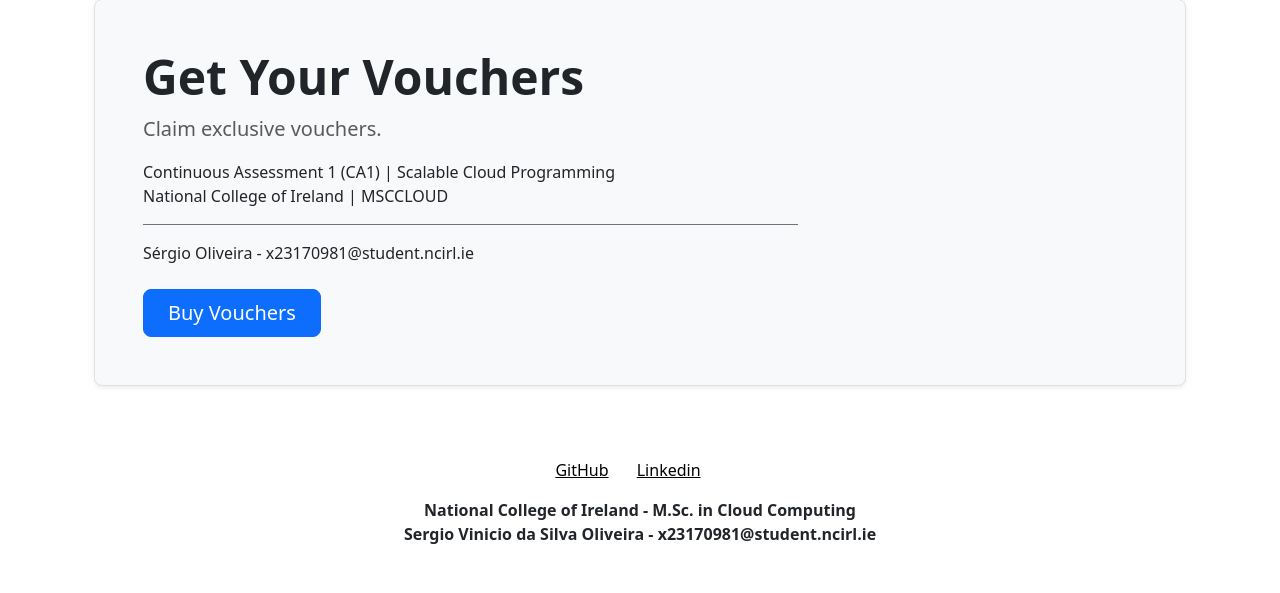
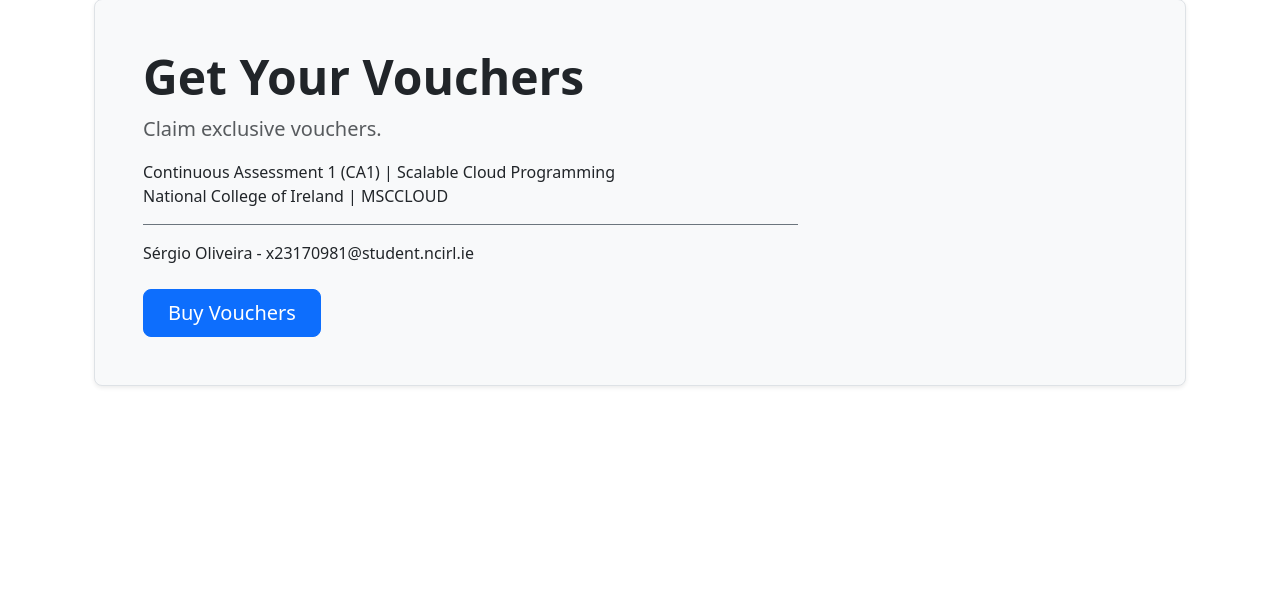
Before and after one commit to sergio-oliveira-br/safetrade_client_service, a Django app: page / in a window 1280 px wide. Shown: the part 49-642 px from the top of the page. Run offline with Django 5.2, Linux system fonts and the light colour scheme.

Commit message:
Update base.html
moved

```diff
--- a/vouchers_client/templates/base.html
+++ b/vouchers_client/templates/base.html
@@ -17,22 +17,6 @@
         {% endblock %}
      </main>
 
-     <footer class="text-center bg-body">
-        <div class="container py-4 py-lg-5">
-            <ul class="list-inline">
-                <li class="list-inline-item me-4">
-                    <a class="link-body-emphasis" href="https://github.com/sergio-oliveira-br">GitHub</a>
-                </li>
-
-                <li class="list-inline-item me-4">
-                    <a class="link-body-emphasis" href="https://www.linkedin.com/in/sergio-oliveira-063613163/">Linkedin</a>
-                </li>
-            </ul>
-            <p class="text-body mb-0"><strong>National College of Ireland - M.Sc. in Cloud Computing</strong></p>
-            <p class="text-body mb-0"><strong>Sergio Vinicio da Silva Oliveira - x23170981@student.ncirl.ie</strong></p>
-        </div>
-    </footer>
-
     <script src="https://cdn.jsdelivr.net/npm/bootstrap@5.3.8/dist/js/bootstrap.bundle.min.js"></script>
 </body>
 </html>
```
